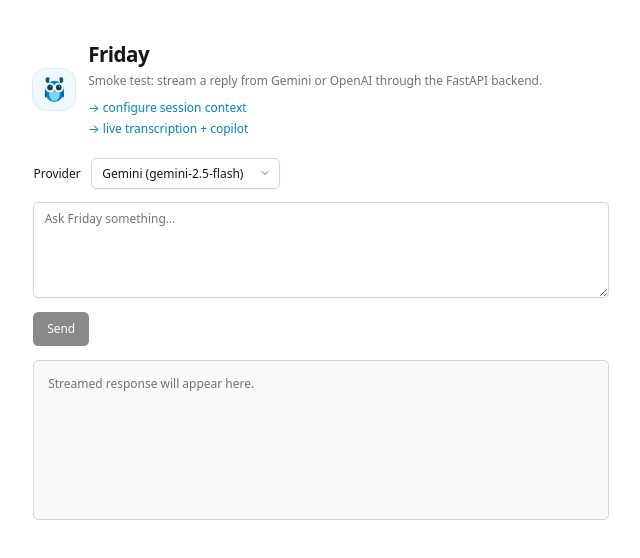
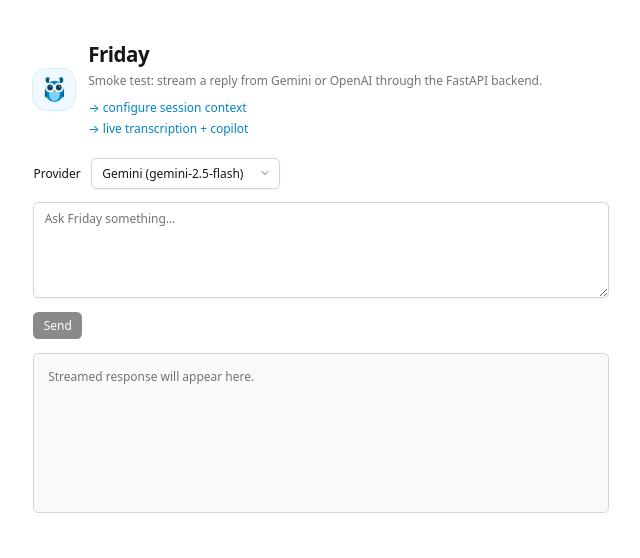
Before and after one commit to kofnet002/friday, a Next.js app in the folder apps/web/: page / in a window 1280 px wide. Shown: the top 558 px of the page, without its empty margins (298-938 px from the left). Built offline with nearby package versions, Linux system fonts and the light colour scheme.

Commit message:
style: compact buttons and animate assist

```diff
--- a/apps/web/app/session/answer-panel.tsx
+++ b/apps/web/app/session/answer-panel.tsx
@@ -740,7 +740,13 @@ function StartListeningCta({
             : 'Start to transcribe the conversation and auto-detect questions.'}
         </p>
       </div>
-      <Button type="button" onClick={onStart} disabled={starting} aria-label="Start listening">
+      <Button
+        type="button"
+        size="sm"
+        onClick={onStart}
+        disabled={starting}
+        aria-label="Start listening"
+      >
         {starting ? (
           <Loader2 className="mr-1 h-3.5 w-3.5 animate-spin" aria-hidden />
         ) : (
--- a/apps/web/components/ui/button.tsx
+++ b/apps/web/components/ui/button.tsx
@@ -5,20 +5,20 @@ import { cva, type VariantProps } from 'class-variance-authority';
 import { cn } from '@/lib/utils';
 
 const buttonVariants = cva(
-  'inline-flex items-center justify-center whitespace-nowrap rounded-md text-sm font-medium ring-offset-background transition-colors focus-visible:outline-none focus-visible:ring-2 focus-visible:ring-neutral-400 disabled:pointer-events-none disabled:opacity-50',
+  'inline-flex items-center justify-center whitespace-nowrap rounded-md text-sm font-medium ring-offset-background transition-[background-color,color,transform,box-shadow] duration-150 focus-visible:outline-none focus-visible:ring-2 focus-visible:ring-neutral-400 disabled:pointer-events-none disabled:opacity-50 active:scale-[0.98] motion-reduce:transition-none motion-reduce:active:scale-100',
   {
     variants: {
       variant: {
         default:
-          'bg-neutral-900 text-white hover:bg-neutral-800 dark:bg-white dark:text-neutral-900 dark:hover:bg-neutral-200',
+          'bg-neutral-900 text-white hover:-translate-y-px hover:bg-neutral-800 hover:shadow-sm motion-reduce:hover:translate-y-0 dark:bg-white dark:text-neutral-900 dark:hover:bg-neutral-200',
         outline:
           'border border-neutral-300 bg-transparent hover:bg-neutral-100 dark:border-neutral-700 dark:hover:bg-neutral-900',
         ghost: 'hover:bg-neutral-100 dark:hover:bg-neutral-900',
       },
       size: {
-        default: 'h-10 px-4 py-2',
-        sm: 'h-9 rounded-md px-3',
-        lg: 'h-11 rounded-md px-8',
+        default: 'h-8 px-3 py-1.5',
+        sm: 'h-7 rounded-md px-2.5',
+        lg: 'h-9 rounded-md px-5',
       },
     },
     defaultVariants: {
--- a/packages/ui/src/button.tsx
+++ b/packages/ui/src/button.tsx
@@ -7,7 +7,7 @@ export interface ButtonProps extends React.ButtonHTMLAttributes<HTMLButtonElemen
 export const Button = React.forwardRef<HTMLButtonElement, ButtonProps>(
   ({ variant = 'default', className = '', ...rest }, ref) => {
     const base =
-      'inline-flex items-center justify-center rounded-md text-sm font-medium transition-colors disabled:opacity-50 disabled:pointer-events-none px-4 py-2';
+      'inline-flex items-center justify-center rounded-md text-sm font-medium transition-[background-color,color,transform,box-shadow] duration-150 disabled:opacity-50 disabled:pointer-events-none active:scale-[0.98] motion-reduce:transition-none motion-reduce:active:scale-100 px-3 py-1.5';
     const styles =
       variant === 'ghost'
         ? 'bg-transparent hover:bg-neutral-200 dark:hover:bg-neutral-800'
```
